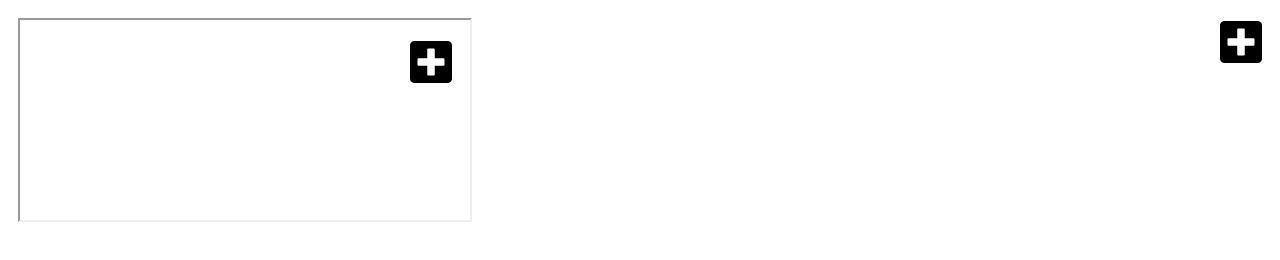
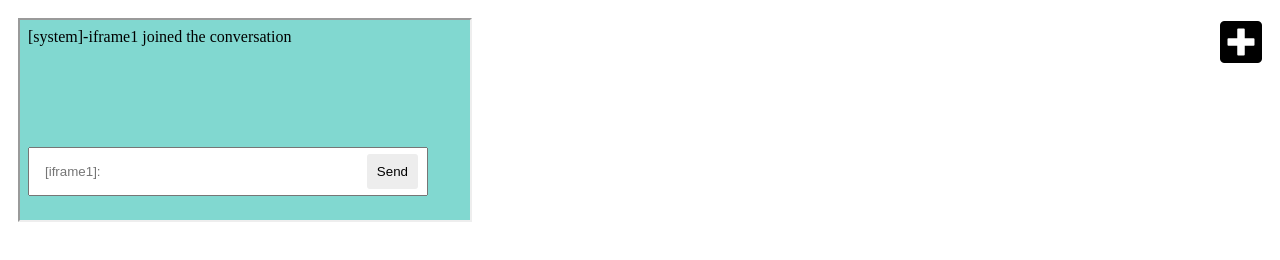
Before and after one commit to lomm28/iframe_chat, a website: page client/index.html in a window 1280 px wide. Both pictures are taken after a click on the icon 1241 px from the left and 42 px from the top of the page. Drawn offline with Linux system fonts and the light colour scheme.

Commit message:
readme added

```diff
--- a/client/index.html
+++ b/client/index.html
@@ -3,7 +3,7 @@
 <head>
     <meta charset="utf-8">
     <meta name="viewport" content="width=device-width,initial-scale = 1.0,maximum-scale = 1.0, user-scalable=no" />
-    <meta http-equiv="Access-Control-Allow-Origin" content="https://cdn.jsdelivr.net">
+    <meta http-equiv="Content-Type" content="text/html; charset=utf-8">
 	<style>
 	  .fa-plus-square {
         font-size: 3rem;
@@ -128,8 +128,7 @@
         counter++;
         const iframe = document.createElement('iframe');
         iframe.setAttribute('id',`iframe${counter}`);
-        //iframe.setAttribute('src', 'file:///home/user/iFramesChat/index.html');
-        iframe.setAttribute('src', 'https://cdn.jsdelivr.net/gh/lomm28/iframe_chat/client/index.html');
+        iframe.setAttribute('src', '');
         iframe.style.width = 450 + 'px';
         iframe.style.margin = 10 + 'px';
         iframe.style.height = 200 + 'px';
```
Also changed, not shown: README.md (added).
